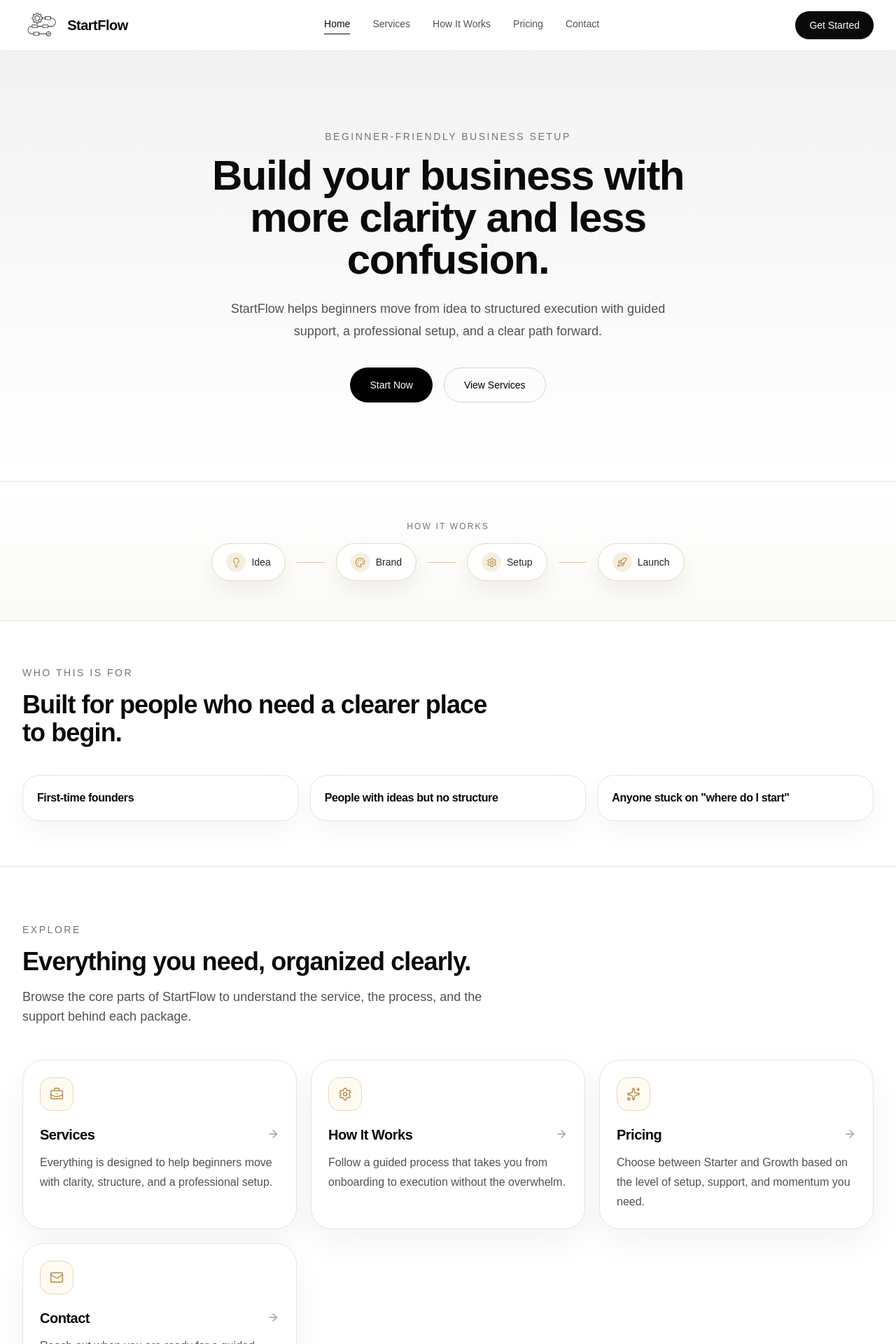
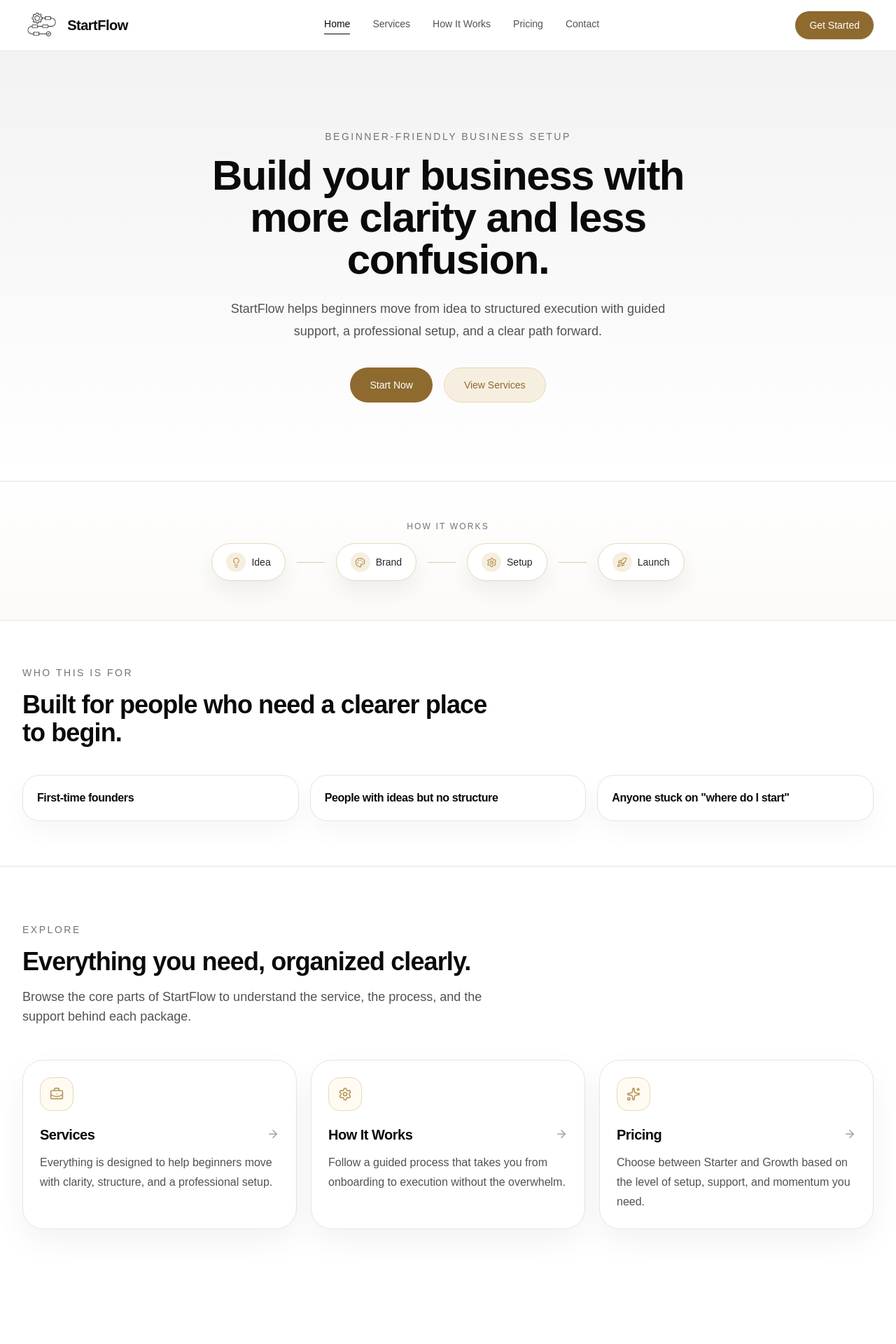
Before and after one commit to zaindurrani93/startflow-site, a Next.js app: page / in a window 1280 px wide. Shown: the top 1920 px of the page at 70% size. Built offline with nearby package versions, Linux system fonts and the light colour scheme.

Commit message:
updated button colors

```diff
--- a/app/contact/page.tsx
+++ b/app/contact/page.tsx
@@ -129,9 +129,9 @@ export default function ContactPage() {
                   <div key={item.id} className="flex items-start gap-4">
                     <div
                       className={`flex h-11 w-11 shrink-0 items-center justify-center rounded-full text-sm font-semibold ${
-                        step >= item.id
-                          ? "bg-neutral-950 text-white"
-                          : "bg-neutral-100 text-neutral-500"
+                        step === item.id
+                          ? "bg-[#8f6a2f] text-white shadow-[0_10px_24px_rgba(143,106,47,0.22)]"
+                          : "bg-[#f6efe0] text-[#b89656]"
                       }`}
                     >
                       {item.id}
--- a/app/layout.tsx
+++ b/app/layout.tsx
@@ -17,6 +17,11 @@ export default function RootLayout({
       <body className="bg-white text-neutral-900">
         <SiteHeader />
         {children}
+        <footer className="border-t border-neutral-200 bg-white">
+          <div className="mx-auto max-w-7xl px-5 py-6 text-center text-sm text-neutral-500 sm:px-6 lg:px-8">
+            © 2026 StartFlow. All rights reserved.
+          </div>
+        </footer>
       </body>
     </html>
   );
--- a/components/site-header.tsx
+++ b/components/site-header.tsx
@@ -71,7 +71,7 @@ export function SiteHeader() {
         </button>
         <Link
           href="/contact"
-          className="hidden rounded-full bg-neutral-950 px-5 py-2.5 text-sm font-medium text-white shadow-sm transition hover:opacity-90 md:inline-flex"
+          className="hidden rounded-full bg-[#8f6a2f] px-5 py-2.5 text-sm font-medium text-white shadow-sm transition-all duration-300 hover:bg-[#7a5b28] md:inline-flex"
         >
           Get Started
         </Link>
@@ -99,7 +99,7 @@ export function SiteHeader() {
           <Link
             href="/contact"
             onClick={closeMenu}
-            className="mt-2 flex min-h-12 items-center justify-center rounded-full bg-neutral-950 px-5 text-base font-medium text-white shadow-sm transition hover:opacity-90"
+            className="mt-2 flex min-h-12 items-center justify-center rounded-full bg-[#8f6a2f] px-5 text-base font-medium text-white shadow-sm transition-all duration-300 hover:bg-[#7a5b28]"
           >
             Get Started
           </Link>
--- a/components/startflow-sections.tsx
+++ b/components/startflow-sections.tsx
@@ -102,12 +102,6 @@ const pageLinks = [
     label: "Pricing",
     icon: Sparkles,
     desc: "Choose between Starter and Growth based on the level of setup, support, and momentum you need."
-  },
-  {
-    href: "/contact",
-    label: "Contact",
-    icon: Mail,
-    desc: "Reach out when you are ready for a guided setup with clear next steps and hands-on support."
   }
 ];
 
@@ -158,14 +152,14 @@ export function HomeHero() {
           <div className="mt-9 flex flex-col justify-center gap-4 sm:flex-row">
             <Link
               href="/contact"
-              className="pointer-events-auto inline-flex min-h-12 items-center justify-center rounded-full bg-black px-7 py-3.5 text-sm font-medium text-white transition-all duration-300 hover:bg-neutral-800"
+              className="pointer-events-auto inline-flex min-h-12 items-center justify-center rounded-full bg-[#8f6a2f] px-7 py-3.5 text-sm font-medium text-white transition-all duration-300 hover:bg-[#7a5b28]"
             >
               Start Now
             </Link>
 
             <Link
               href="/services"
-              className="pointer-events-auto inline-flex min-h-12 items-center justify-center rounded-full border border-neutral-300 px-7 py-3.5 text-sm font-medium text-black transition-all duration-300 hover:bg-neutral-100"
+              className="pointer-events-auto inline-flex min-h-12 items-center justify-center rounded-full border border-[#e7d8b8] bg-[#f6efe0] px-7 py-3.5 text-sm font-medium text-[#8f6a2f] transition-all duration-300 hover:bg-[#f2e8d5]"
             >
               View Services
             </Link>
@@ -501,13 +495,13 @@ export function ContactSection() {
           <div className="mt-8 flex flex-col gap-4 sm:flex-row">
             <Link
               href="/contact"
-              className="inline-flex min-h-12 items-center justify-center rounded-full bg-neutral-950 px-7 py-3.5 text-center text-sm font-medium text-white transition-all duration-300 hover:opacity-90"
+              className="inline-flex min-h-12 items-center justify-center rounded-full bg-[#8f6a2f] px-7 py-3.5 text-center text-sm font-medium text-white transition-all duration-300 hover:bg-[#7a5b28]"
             >
               Start My Business Setup
             </Link>
             <Link
               href="/workflow"
-              className="inline-flex min-h-12 items-center justify-center rounded-full border border-neutral-300 bg-white px-7 py-3.5 text-center text-sm font-medium text-neutral-900 transition-all duration-300 hover:border-[#b89656] hover:text-[#8f6a2f]"
+              className="inline-flex min-h-12 items-center justify-center rounded-full border border-[#e7d8b8] bg-[#f6efe0] px-7 py-3.5 text-center text-sm font-medium text-[#8f6a2f] transition-all duration-300 hover:bg-[#f2e8d5]"
             >
               See How It Works
             </Link>
@@ -579,8 +573,8 @@ export function AboutStartFlow() {
         <p className="text-sm font-medium uppercase tracking-[0.18em] text-neutral-500">About StartFlow</p>
         <div className="mx-auto mt-5 h-px w-16 bg-[#dcc9a1]" />
         <p className="mx-auto mt-7 max-w-2xl text-lg leading-9 text-neutral-600">
-          StartFlow was built for people with ideas who need clarity, structure, and a clean path forward.
-          We simplify the process so you can focus on building something real.
+          StartFlow was built for people with ideas who need clarity, structure, and a clean path to launch.
+          We help turn early-stage uncertainty into a more focused plan, a more professional setup, and a simpler way to move forward with confidence.
         </p>
       </div>
     </section>
```
